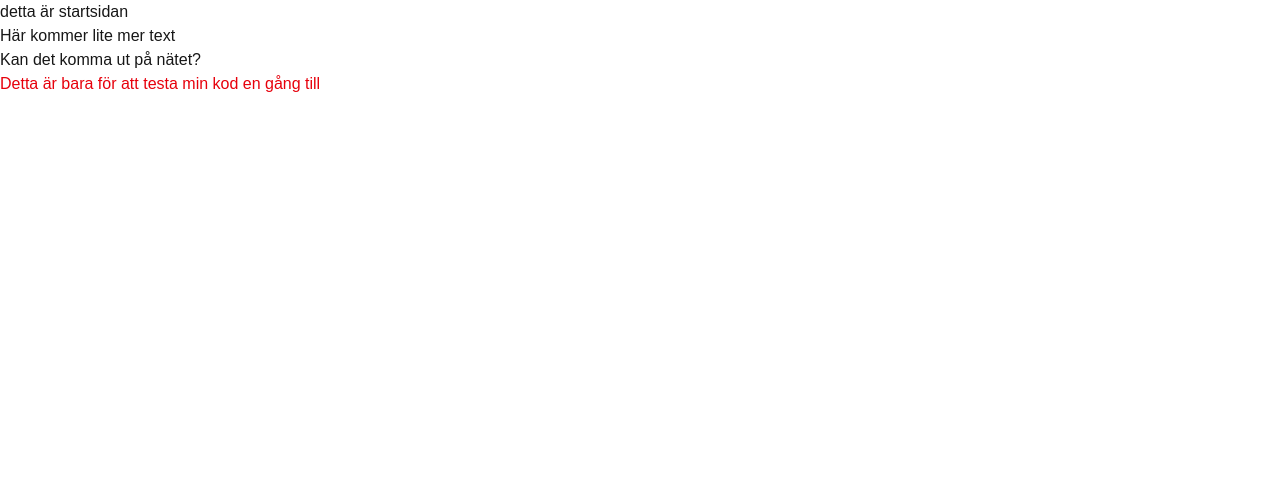
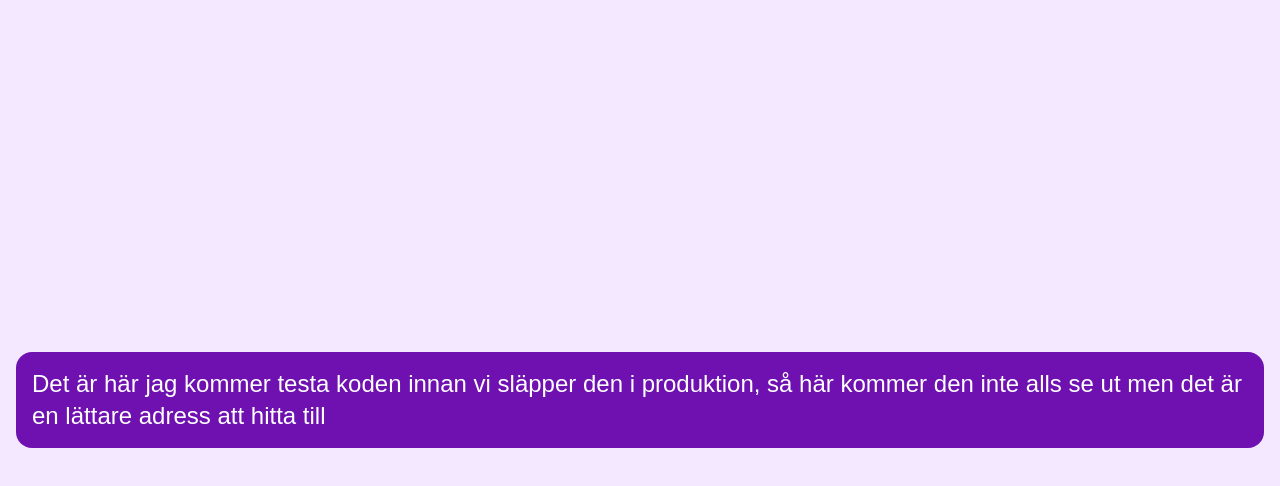
Before and after one commit to SabomsCleaning/CleaningFrontend, a Next.js app: page / in a window 1280 px wide. Shown: the top 486 px of the page. Built offline with nearby package versions, Linux system fonts and the light colour scheme.

Commit message:
testing new design

```diff
--- a/src/app/page.tsx
+++ b/src/app/page.tsx
@@ -1,10 +1,13 @@
 export default function Home() {
-  return (
-    <div>
-    <div>detta är startsidan</div>
-<h1>Här kommer lite mer text</h1>
-<h2>Kan det komma ut på nätet?</h2>
-<h3 className="text-red-600">Detta är bara för att testa min kod en gång till</h3>
-    </div>
-  );
+    return (
+        <div className="bg-purple-100 h-screen flex flex-col justify-center">
+          <div className="m-4 p-4 rounded-2xl text-white text-2xl bg-purple-800">
+            <h1 >
+                Det är här jag kommer testa koden innan vi släpper den i
+                produktion, så här kommer den inte alls se ut men det är en lättare adress att hitta till
+            </h1>
+
+          </div>
+        </div>
+    );
 }
```
